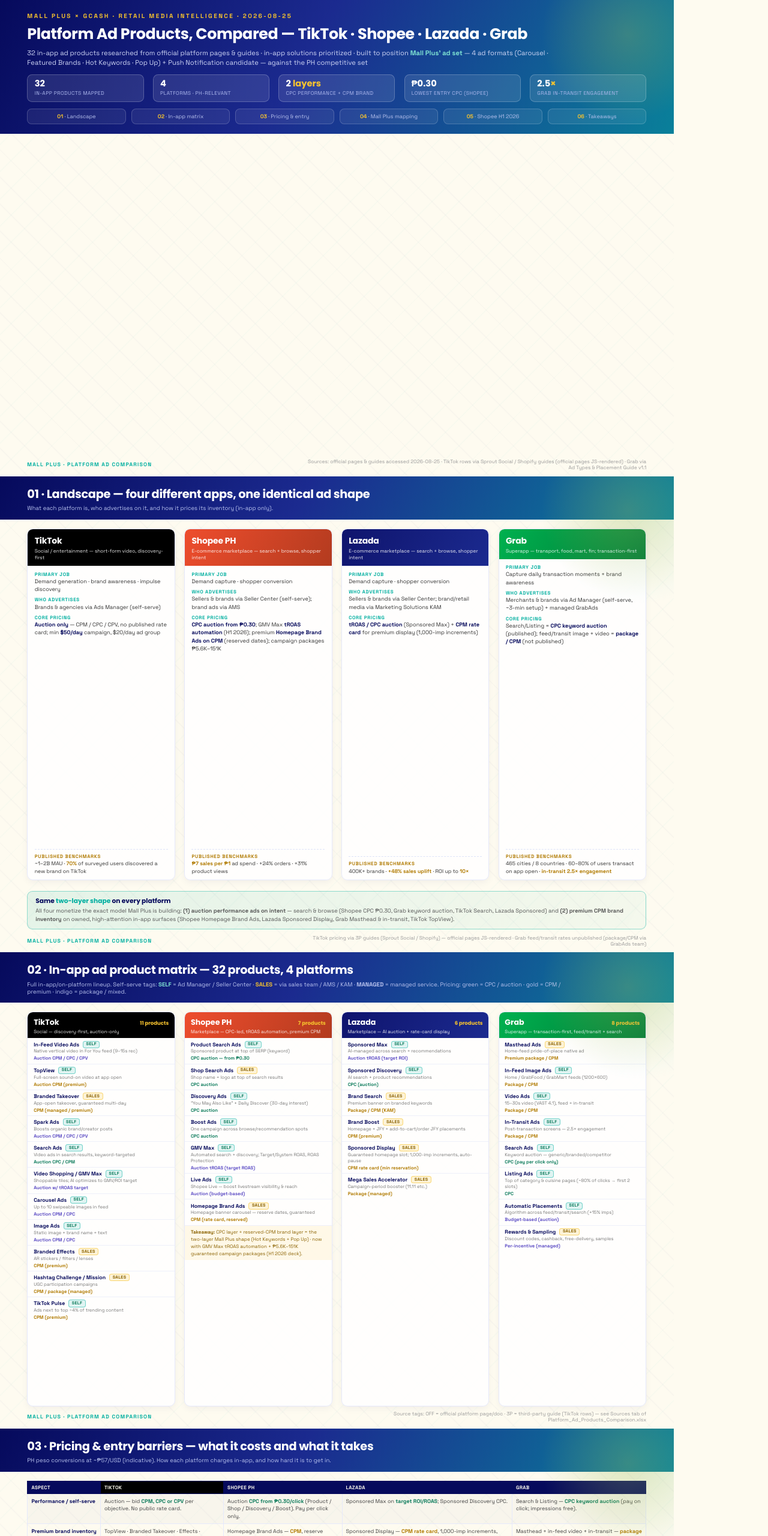
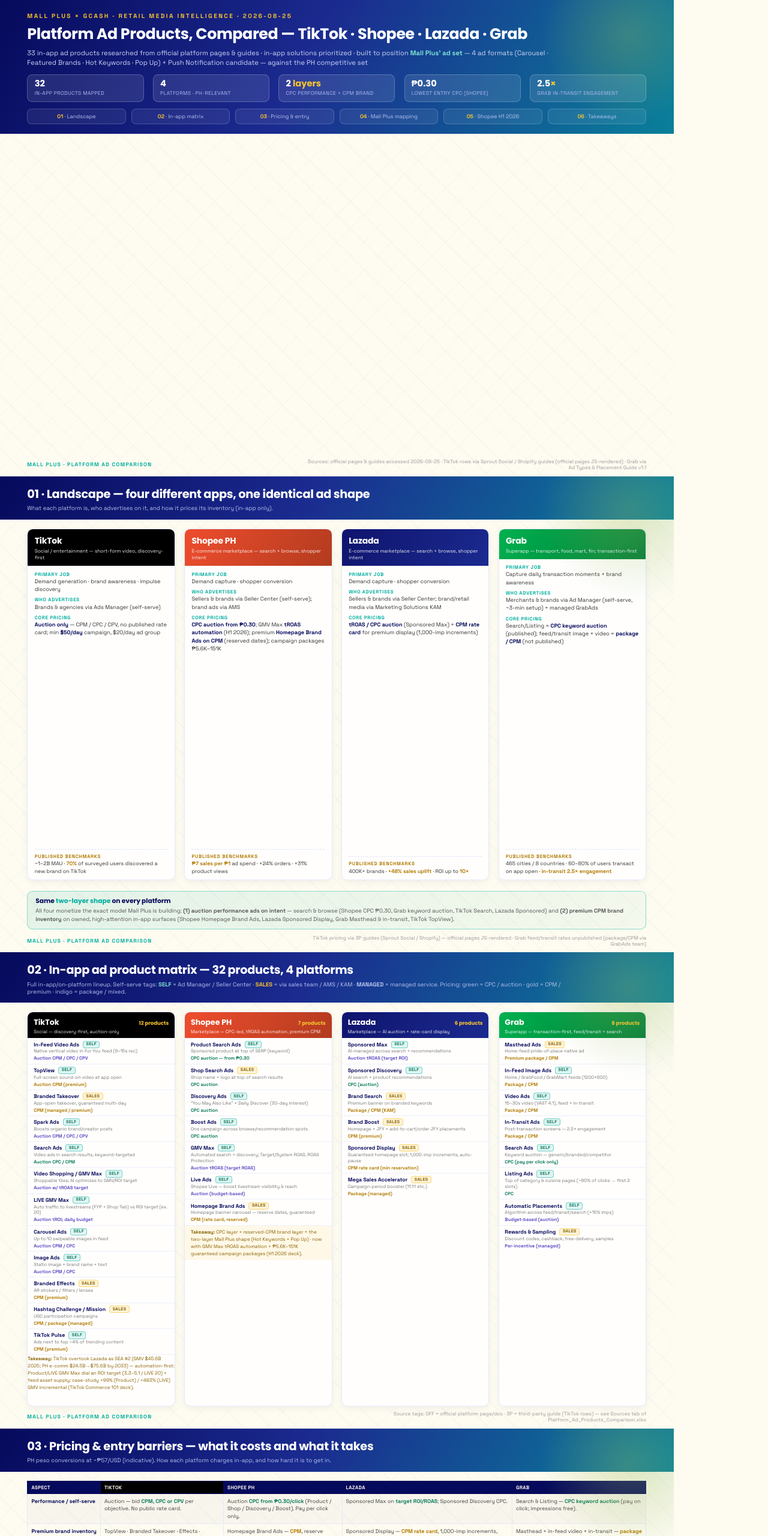
Before and after one commit to fincomops/mallplus-dashboard, a plain HTML site: page platform-comparison.html in a window 1280 px wide. Shown: the top 2560 px of the page at 60% size. Drawn offline with Linux system fonts and the light colour scheme.

Commit message:
Integrate TikTok Commerce 101: LIVE GMV Max row, SEA #2 takeaway, dashboard automation block

```diff
--- a/platform-comparison.html
+++ b/platform-comparison.html
@@ -125,7 +125,7 @@
       <div class="glow"></div>
       <div class="eyebrow">Mall Plus × GCash · Retail Media Intelligence · 2026-08-25</div>
       <h1>Platform Ad Products, Compared — TikTok · Shopee · Lazada · Grab</h1>
-      <div class="sub">32 in-app ad products researched from official platform pages &amp; guides · in-app solutions prioritized · built to position <b>Mall Plus' ad set</b> — 4 ad formats (Carousel · Featured Brands · Hot Keywords · Pop Up) + Push Notification candidate — against the PH competitive set</div>
+      <div class="sub">33 in-app ad products researched from official platform pages &amp; guides · in-app solutions prioritized · built to position <b>Mall Plus' ad set</b> — 4 ad formats (Carousel · Featured Brands · Hot Keywords · Pop Up) + Push Notification candidate — against the PH competitive set</div>
       <div class="kpistrip">
         <div class="kpi"><div class="v">32</div><div class="l">In-app products mapped</div></div>
         <div class="kpi"><div class="v">4</div><div class="l">Platforms · PH-relevant</div></div>
@@ -234,7 +234,7 @@
         <!-- TikTok -->
         <div class="mcol">
           <div class="mh" style="background:#000000;">
-            <div class="mn">TikTok <span class="cnt">11 products</span></div>
+            <div class="mn">TikTok <span class="cnt">12 products</span></div>
             <div class="mt">Social — discovery-first, auction-only</div>
           </div>
           <div class="mrow"><div class="n">In-Feed Video Ads <span class="ss y">SELF</span></div><div class="f">Native vertical video in For You feed (9–15s rec)</div><div class="p mix">Auction CPM / CPC / CPV</div></div>
@@ -243,11 +243,13 @@
           <div class="mrow"><div class="n">Spark Ads <span class="ss y">SELF</span></div><div class="f">Boosts organic brand/creator posts</div><div class="p mix">Auction CPM / CPC / CPV</div></div>
           <div class="mrow"><div class="n">Search Ads <span class="ss y">SELF</span></div><div class="f">Video ads in search results, keyword-targeted</div><div class="p cpc">Auction CPC / CPM</div></div>
           <div class="mrow"><div class="n">Video Shopping / GMV Max <span class="ss y">SELF</span></div><div class="f">Shoppable tiles; AI optimizes to GMV/ROI target</div><div class="p mix">Auction w/ tROAS target</div></div>
+          <div class="mrow"><div class="n">LIVE GMV Max <span class="ss y">SELF</span></div><div class="f">Auto traffic to livestreams (FYP + Shop Tab) vs ROI target (ex. 20)</div><div class="p mix">Auction tROI; daily budget</div></div>
           <div class="mrow"><div class="n">Carousel Ads <span class="ss y">SELF</span></div><div class="f">Up to 10 swipeable images in feed</div><div class="p mix">Auction CPM / CPC</div></div>
           <div class="mrow"><div class="n">Image Ads <span class="ss y">SELF</span></div><div class="f">Static image + brand name + text</div><div class="p mix">Auction CPM / CPC</div></div>
           <div class="mrow"><div class="n">Branded Effects <span class="ss s">SALES</span></div><div class="f">AR stickers / filters / lenses</div><div class="p cpm">CPM (premium)</div></div>
           <div class="mrow"><div class="n">Hashtag Challenge / Mission <span class="ss s">SALES</span></div><div class="f">UGC participation campaigns</div><div class="p cpm">CPM / package (managed)</div></div>
           <div class="mrow"><div class="n">TikTok Pulse <span class="ss y">SELF</span></div><div class="f">Ads next to top ~4% of trending content</div><div class="p cpm">CPM (premium)</div></div>
+          <div class="f" style="font-size:6pt; color:#8A6200; line-height:1.5;"><b>Takeaway:</b> TikTok overtook Lazada as SEA #2 (GMV $45.6B 2025; PH e-comm $24.5B→$75.6B by 2033) — automation-first: Product/LIVE GMV Max dial an ROI target (3.3–5.1 / LIVE 20) + feed asset supply; case-study +99% (Product) / +483% (LIVE) GMV incremental (TikTok Commerce 101 deck).</div>
         </div>
         <!-- Shopee -->
         <div class="mcol">
@@ -468,7 +470,7 @@
         <tr><td class="rowk">Bulk Buy (quarterly)</td><td>13,440–151,200 (25% OFF)</td><td>Reserved multi-campaign commitment</td><td>JBP-tier commitment (₱21–50M / &gt;₱50M)</td></tr>
       </table>
       <div class="twolayer">
-        <div class="t"><span>GMV Max</span> — Shopee's new automated tROAS product (Target / System-Optimized ROAS + ROAS Protection) joins Lazada Sponsored Max &amp; TikTok GMV Max</div>
+        <div class="t"><span>GMV Max</span> — Shopee's new automated tROAS product (Target / System-Optimized ROAS + ROAS Protection) joins Lazada Sponsored Max &amp; TikTok GMV Max (Product + LIVE — LIVE case: +483% GMV, +127% ROI)</div>
         <div class="d">All three marketplaces now push AI-allocated campaigns. Mall Plus' differentiated bet stays the transparent fixed rate card (MadTech −5%) + the simple 4-format ad set — automation is the upgrade path, not the launch.</div>
       </div>
       <div style="display:flex; gap:4mm; flex:1;">
@@ -589,7 +591,7 @@
     </div>
     <div class="foot">
       <div class="tag">Mall Plus · Platform Ad Comparison</div>
-      <div class="dim">Basis: Platform_Ad_Products_Comparison.xlsx (7 tabs, 32 in-app + 8 off-platform products) · MadTech 2026 rate card · CPM-Showcase package model · research 2026-08-25 + Shopee H1 2026 deck</div>
+      <div class="dim">Basis: Platform_Ad_Products_Comparison.xlsx (7 tabs, 33 in-app + 8 off-platform products) · MadTech 2026 rate card · CPM-Showcase package model · research 2026-08-25 + Shopee H1 2026 deck + TikTok Commerce 101 deck</div>
     </div>
   </div>
 </div>
```
Also changed, not shown: campaign-optimization-dashboard.html (+1 -0 lines), 1 other file.
